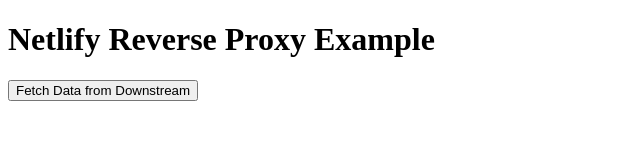
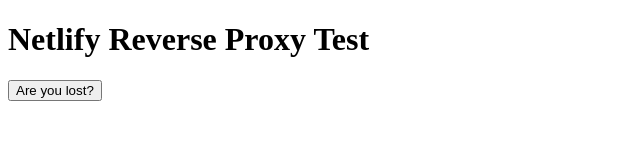
Before and after one commit to newtonsheesha/netlify, a plain HTML site: page index.html in a window 1280 px wide. Shown: the whole page, without its empty margins (0-640 px from the left). Drawn offline with Linux system fonts and the light colour scheme.

Commit message:
Update and rename index-old.html to index.html

```diff
--- a/index-old.html
+++ b/index.html
@@ -6,8 +6,8 @@
   <title>Netlify Reverse Proxy Rules</title>
 </head>
 <body>
-  <h1>Netlify Reverse Proxy Example</h1>
-  <button id="fetchData">Fetch Data from Downstream</button>
+  <h1>Netlify Reverse Proxy Test</h1>
+  <button id="fetchData">Are you lost?</button>
   <pre id="output"></pre>
 
   <script>
```
